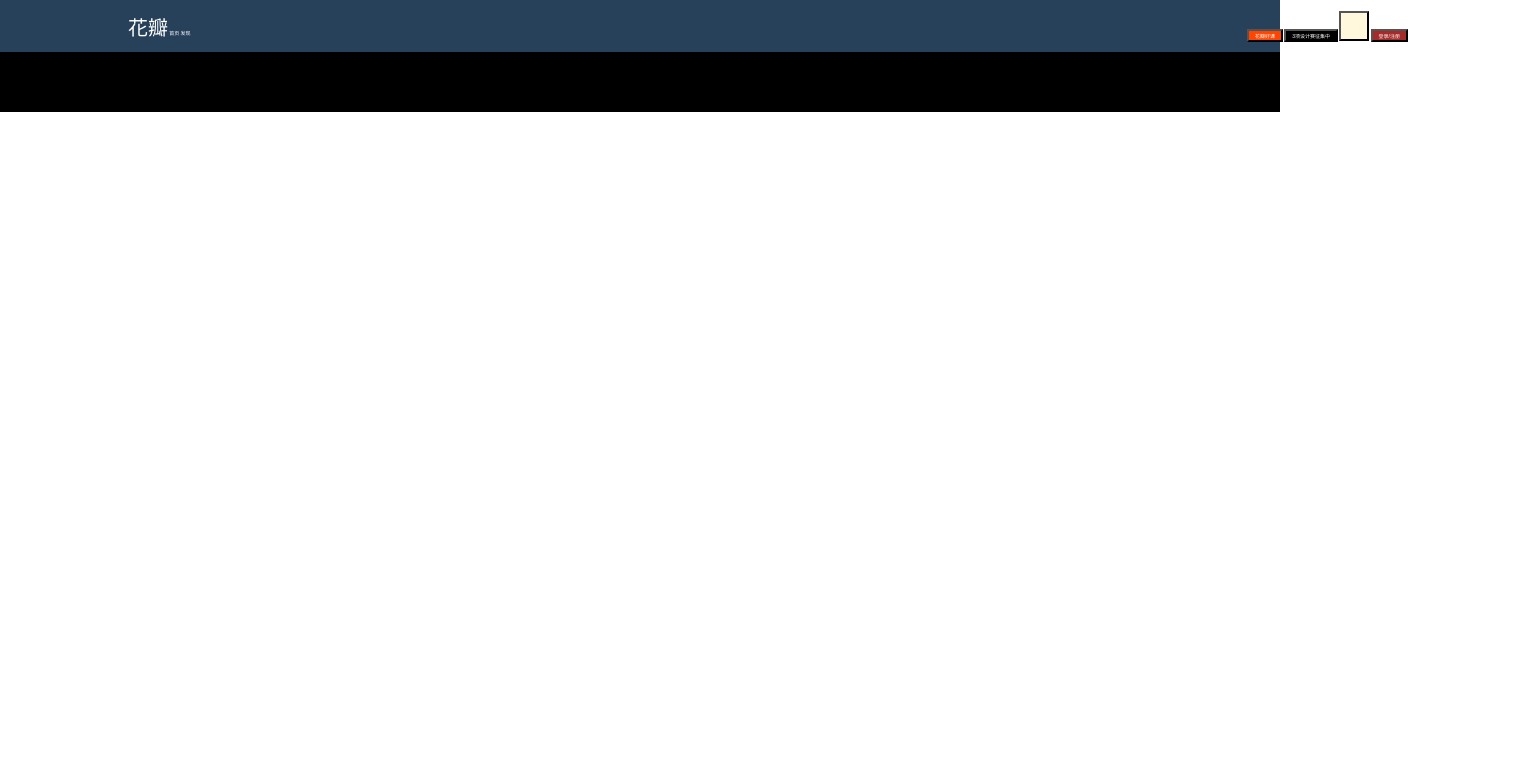
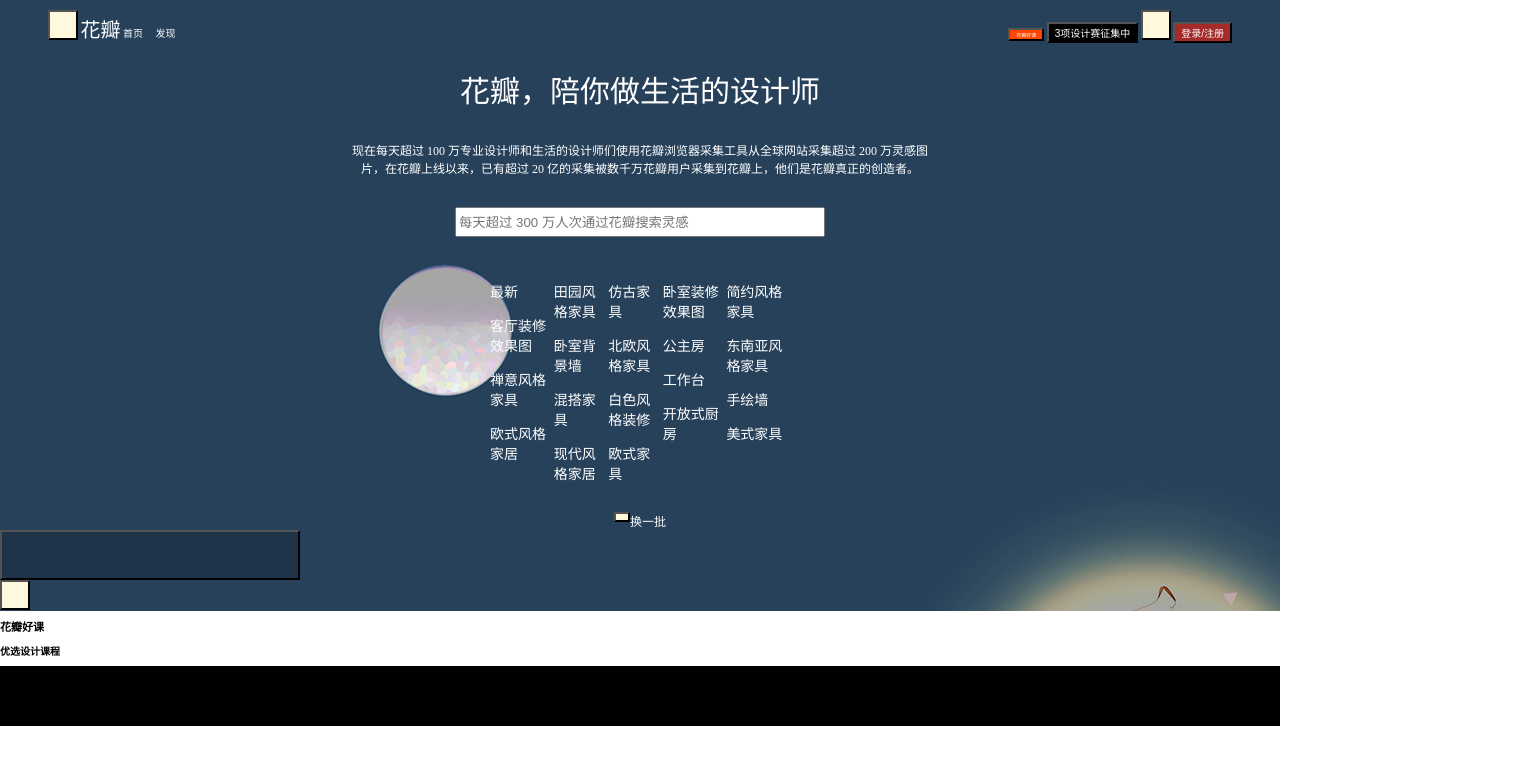
Before and after one commit to luo685/learn-web, a plain HTML site: page index.html in a window 1280 px wide. Shown: the whole page, 1536 px wide, since content can reach past the window. Drawn offline with Linux system fonts and the light colour scheme.

Commit message:
修正下边的错错误

```diff
--- a/css/main.css
+++ b/css/main.css
@@ -1,5 +1,23 @@
+* {
+    box-sizing: border-box;
+}
 body {
     margin:0;
+}
+span {
+    word-spacing:10px;
+}
+p {
+    word-spacing:25px;
+}
+h1 {
+    font-size : 11px;
+}
+h2 {
+    font-size : 10px;
+}
+button {
+    word-spacing:15px;
 }
 .container {
     background-image: url('../images/bg.png');
@@ -12,13 +30,15 @@ body {
      display: flex;
      justify-content: space-between;
      align-items: center;
-     padding: 0 10%;
-     font-size : 5px;
+     /* box-sizing: border-box; */
+     padding: 0 48px;
+     font-size : 10px;
      color:white;
 }
-.header-l.header-y {
+.header-l,.header-y {
     /* font-size : 5px;
     color:white; */
+    /* width: 50%; */
 }
 .top {
     background-color: orangered;
@@ -27,7 +47,7 @@ body {
 }
 .top2 {
     background-color:#000;
-    font-size : 5px;
+    font-size : 10px;
      color:white;
 }
 .top3 {
@@ -35,17 +55,84 @@ body {
     width: 30px;
     height: 30px;
 }
+.top4 {
+    background-color:cornsilk;
+    width: 15px;
+    height: 10px;
+}
+.top5 {
+    display: flex;
+    justify-content:center;
+    padding: 20px;
+    background:rgba(0,0,0,0.2);
+    width: 300px;
+    height: 50px;
+    color:white;
+}
 .btn {
     background-color: brown;
-    font-size : 5px;
+    font-size : 10px;
      color:white;
 }
 .content {
     width: 100%;
+    height: auto;
     display: flex;
-    justify-content: center;
-    align-items: center;
-    padding: 0 25%;
+    justify-content:center;
+    flex-wrap:wrap;
+    padding: 15px 200px;
+    color:white;
+}
+.content2 {
+    width: 100%;
+    height: auto;
+    display: flex;
+    justify-content:space-around;
+    padding: 15px 490px;
+    color:white;
+}
+.content3 {
+    width: 100%;
+    height: auto;
+    display: flex;
+    justify-content:center;
+    /* padding: 0 490px; */
+    color:white;
+    font-size: 12px;
+}
+.content4 {
+    width: 100%;
+    height: 60px;
+    /* display: flex;
+    justify-content:space-around;
+    padding: 20px; */
+    /* color:white; */
+    /* background:rgba(0,0,0,0.2); */
+}
+.content-a {
+    font-size: 40px;
+    display: flex;
+    justify-content:center;
+}
+.content-b {
+    font-size: 12px;
+    flex-direction:column;
+    text-align: center;
+}
+.content-c,.content-d,.content-e,.content-f,.content-g {
+    text-align:space-around;
+    font-size: 14px;
+}
+.content-h,.content-i,.content-j {
+    text-align:space-around;
+}
+.content-h1,.content-h2,.content-i1,.content-i2,.content-j1,.content-j2 {
+    /* display: flex;
+    justify-content:center; */
+}
+.text {
+    width: 370px;
+    height: 30px;
 }
 .footer {
     width: 100%;
--- a/index.html
+++ b/index.html
@@ -11,18 +11,79 @@
     <div class="container">
         <div class="header">
             <div class="header-l">
-                <span style="font-size: 20px;">花瓣</span>    <span>首页    发现</span>
+                <button class="top3";></button>    <span style="font-size: 20px;">花瓣</span>    <span>首页    发现</span>
             </div>
             <div class="header-y">
                 <button class="top";>花瓣好课</button> <button class="top2";>3项设计赛征集中</button> <button class="top3";></button> <button class="btn";>登录/注册</button>
             </div>
         </div>
         <div class="content">
-
+            <div class="content-a">
+                <div style="font-size: 30px;color:white;">
+                    <div>花瓣，陪你做生活的设计师</div>
+                </div>
+            </div>
         </div>
+        <div class="content">
+            <div class="content-b">
+                <div>现在每天超过 100 万专业设计师和生活的设计师们使用花瓣浏览器采集工具从全球网站采集超过 200 万灵感图</div>
+                <div>片，在花瓣上线以来，已有超过 20 亿的采集被数千万花瓣用户采集到花瓣上，他们是花瓣真正的创造者。</div>
+            </div>
+        </div>
+        <div class="content">
+            <input class="text"type="text" placeholder="每天超过 300 万人次通过花瓣搜索灵感">
+        </div>
+        <div class="content2">
+            <div class="content-c">
+                <p>最新</p>
+                <p>客厅装修效果图</p>
+                <p>禅意风格家具</p>
+                <p>欧式风格家居</p>
+            </div>
+            <div class="content-d">
+                <p>田园风格家具</p>
+                <p>卧室背景墙</p>
+                <p>混搭家具</p>
+                <p>现代风格家居</p>
+            </div>
+            <div class="content-e">
+                <p>仿古家具</p>
+                <p>北欧风格家具</p>
+                <p>白色风格装修</p>
+                <p>欧式家具</p>
+            </div>
+            <div class="content-f">
+                <p>卧室装修效果图</p>
+                <p>公主房</p>
+                <p>工作台</p>
+                <p>开放式厨房</p>
+            </div>
+            <div class="content-g">
+                <p>简约风格家具</p>
+                <p>东南亚风格家具</p>
+                <p>手绘墙</p>
+                <p>美式家具</p>
+            </div>
+        </div>
+        <div class="content3">
+            <button class="top4";></button>
+            <span>换一批</span>
+        </div>
+        <button class="top5";>
+            <div class="content4">
+                <div class="content-h">
+                    <div class="content-h1">
+                        <button class="top3";></button>
+                    </div>
+                    <div class="content-h2">
+                        <h1>花瓣好课</h1>
+                        <h2>优选设计课程</h2>
+                    </div>
+                </div>
+            </div>
+        </button>
     </div>
     <div class="footer">
-
     </div>
 </body>
 </html>
```
